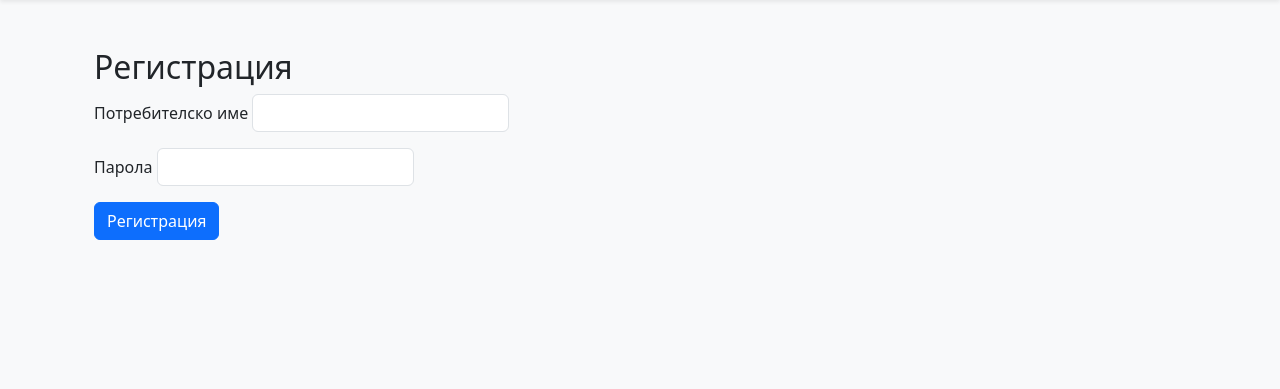
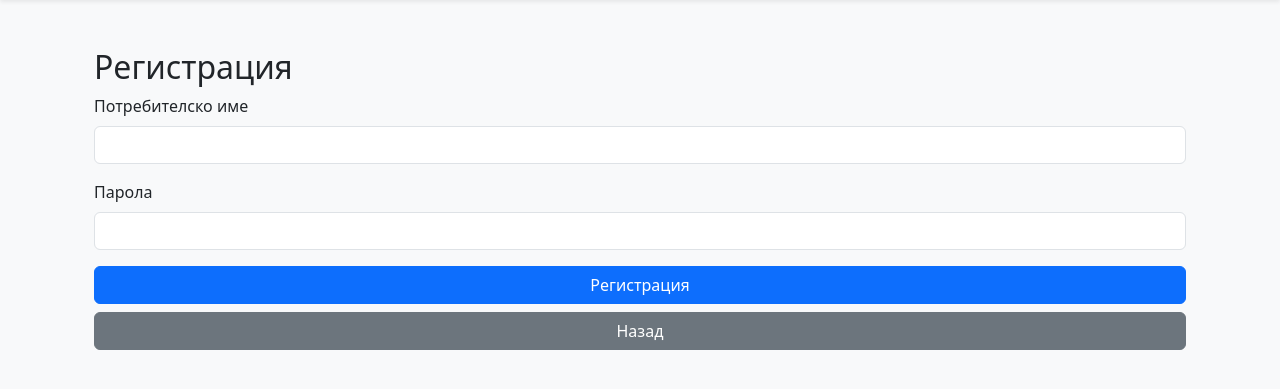
Before and after one commit to codingburgas/iara-gdbpzn-LESusova23, a Flask app: page /register in a window 1280 px wide. Shown: the part 56-445 px from the top of the page. Run offline with Flask 3, Linux system fonts and the light colour scheme.

Commit message:
Update register page with styled submit button and back navigation

```diff
--- a/templates/register.html
+++ b/templates/register.html
@@ -4,18 +4,17 @@
     <h2>Регистрация</h2>
     <form method="POST">
         <div class="mb-3">
-            <label>Потребителско име</label>
-            <label>
-                <input type="text" name="username" class="form-control" required>
-            </label>
+            <label class="form-label">Потребителско име</label>
+            <input type="text" name="username" class="form-control" required>
         </div>
         <div class="mb-3">
-            <label>Парола</label>
-            <label>
-                <input type="password" name="password" class="form-control" required>
-            </label>
+            <label class="form-label">Парола</label>
+            <input type="password" name="password" class="form-control" required>
         </div>
-        <button type="submit" class="btn btn-primary">Регистрация</button>
+
+        <button type="submit" class="btn btn-primary w-100">Регистрация</button>
+
+        <a href="/" class="btn btn-secondary w-100 mt-2">Назад</a>
     </form>
 </div>
 {% endblock %}
```
